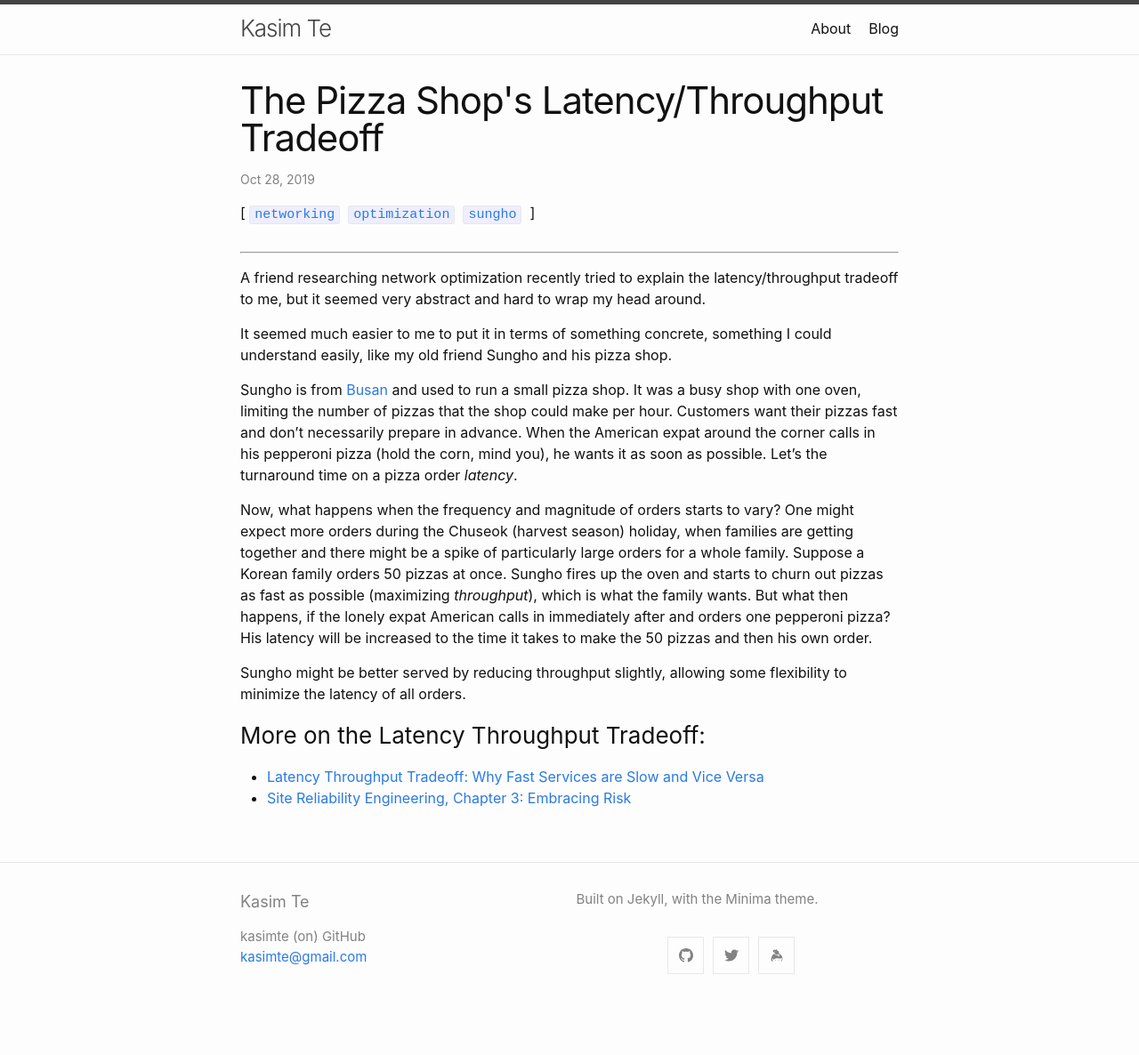
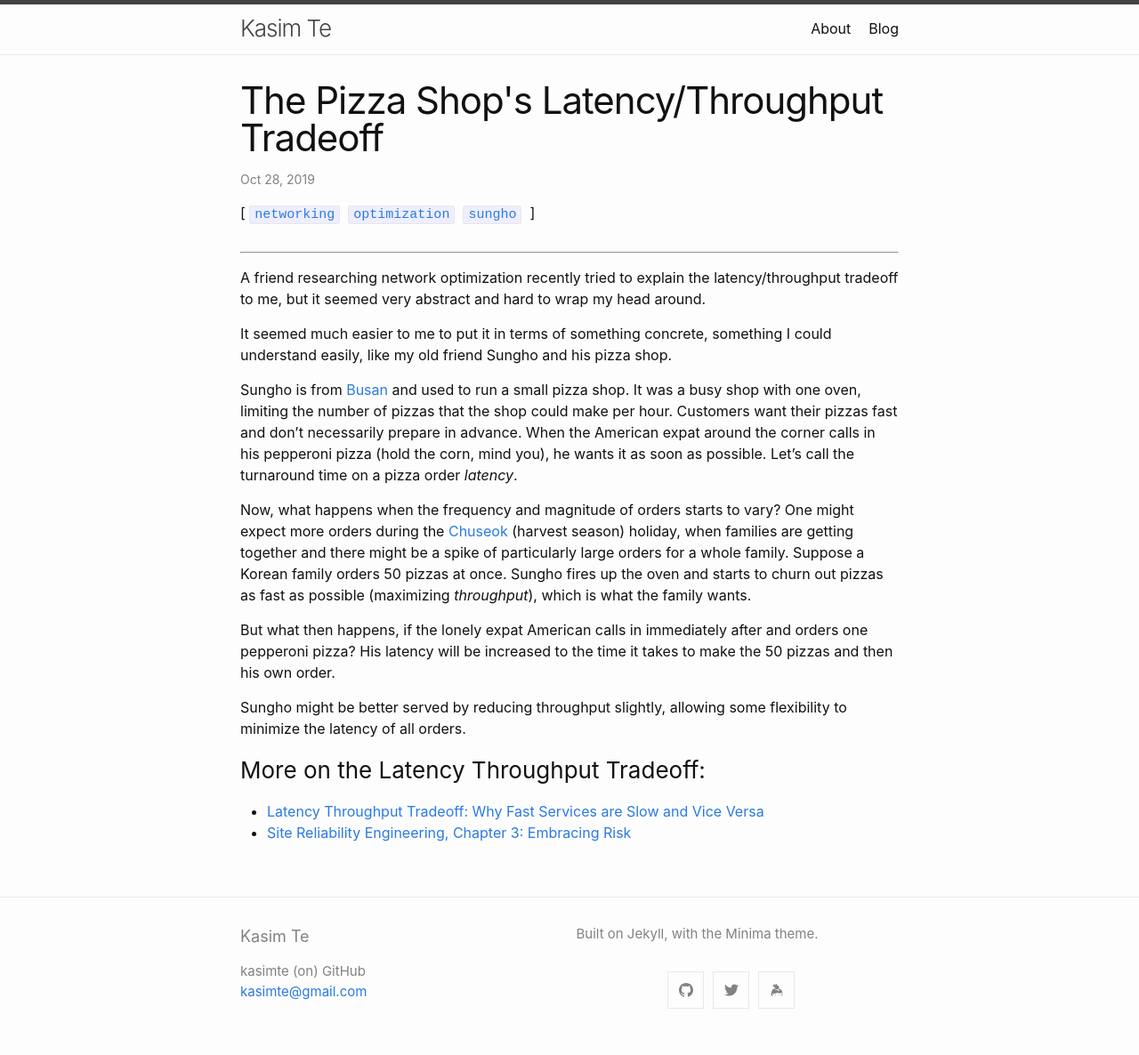
Before and after one commit to kasimte/kasimte.github.io, a Jekyll site: the page built from _posts/2019-10-28-pizza-shop-as-latency-throughput-example.md, in a window 1280 px wide. Shown: the whole page at 89% size. Built offline with Jekyll 4.4.1, drawn with Linux system fonts in a browser that asks for light colours; before the commit the page ends 1147 px from its top, so only the background shows below that.

Commit message:
Small correction on pizza post.

```diff
--- a/_posts/2019-10-28-pizza-shop-as-latency-throughput-example.md
+++ b/_posts/2019-10-28-pizza-shop-as-latency-throughput-example.md
@@ -4,15 +4,38 @@
 tags: networking optimization sungho
 ---
 
-A friend researching network optimization recently tried to explain the latency/throughput tradeoff to me, but it seemed very abstract and hard to wrap my head around.
+A friend researching network optimization recently tried to explain
+the latency/throughput tradeoff to me, but it seemed very abstract and
+hard to wrap my head around.
 
-It seemed much easier to me to put it in terms of something concrete, something I could understand easily, like my old friend Sungho and his pizza shop.
+It seemed much easier to me to put it in terms of something concrete,
+something I could understand easily, like my old friend Sungho and his
+pizza shop.
 
-Sungho is from [Busan](https://en.wikipedia.org/wiki/Busan) and used to run a small pizza shop. It was a busy shop with one oven, limiting the number of pizzas that the shop could make  per hour. Customers want their pizzas fast and don't necessarily prepare in advance. When the American expat around the corner calls in his pepperoni pizza (hold the corn, mind you), he wants it as soon as possible. Let's the turnaround time on a pizza order *latency*.
+Sungho is from [Busan](https://en.wikipedia.org/wiki/Busan) and used
+to run a small pizza shop. It was a busy shop with one oven, limiting
+the number of pizzas that the shop could make per hour. Customers want
+their pizzas fast and don't necessarily prepare in advance. When the
+American expat around the corner calls in his pepperoni pizza (hold
+the corn, mind you), he wants it as soon as possible. Let's call the
+turnaround time on a pizza order *latency*.
 
-Now, what happens when the frequency and magnitude of orders starts to vary? One might expect more orders during the Chuseok (harvest season) holiday, when families are getting together and there might be a spike of particularly large orders for a whole family. Suppose a Korean family orders 50 pizzas at once. Sungho fires up the oven and starts to churn out pizzas as fast as possible (maximizing *throughput*), which is what the family wants. But what then happens, if the lonely expat American calls in immediately after and orders one pepperoni pizza? His latency will be increased to the time it takes to make the 50 pizzas and then his own order.
+Now, what happens when the frequency and magnitude of orders starts to
+vary? One might expect more orders during
+the [Chuseok](https://en.wikipedia.org/wiki/Chuseok) (harvest season)
+holiday, when families are getting together and there might be a spike
+of particularly large orders for a whole family. Suppose a Korean
+family orders 50 pizzas at once. Sungho fires up the oven and starts
+to churn out pizzas as fast as possible (maximizing *throughput*),
+which is what the family wants.
 
-Sungho might be better served by reducing throughput slightly, allowing some flexibility to minimize the latency of all orders.
+But what then happens, if the lonely expat American calls in
+immediately after and orders one pepperoni pizza? His latency will be
+increased to the time it takes to make the 50 pizzas and then his own
+order.
+
+Sungho might be better served by reducing throughput slightly,
+allowing some flexibility to minimize the latency of all orders.
 
 
 ### More on the Latency Throughput Tradeoff:
```
